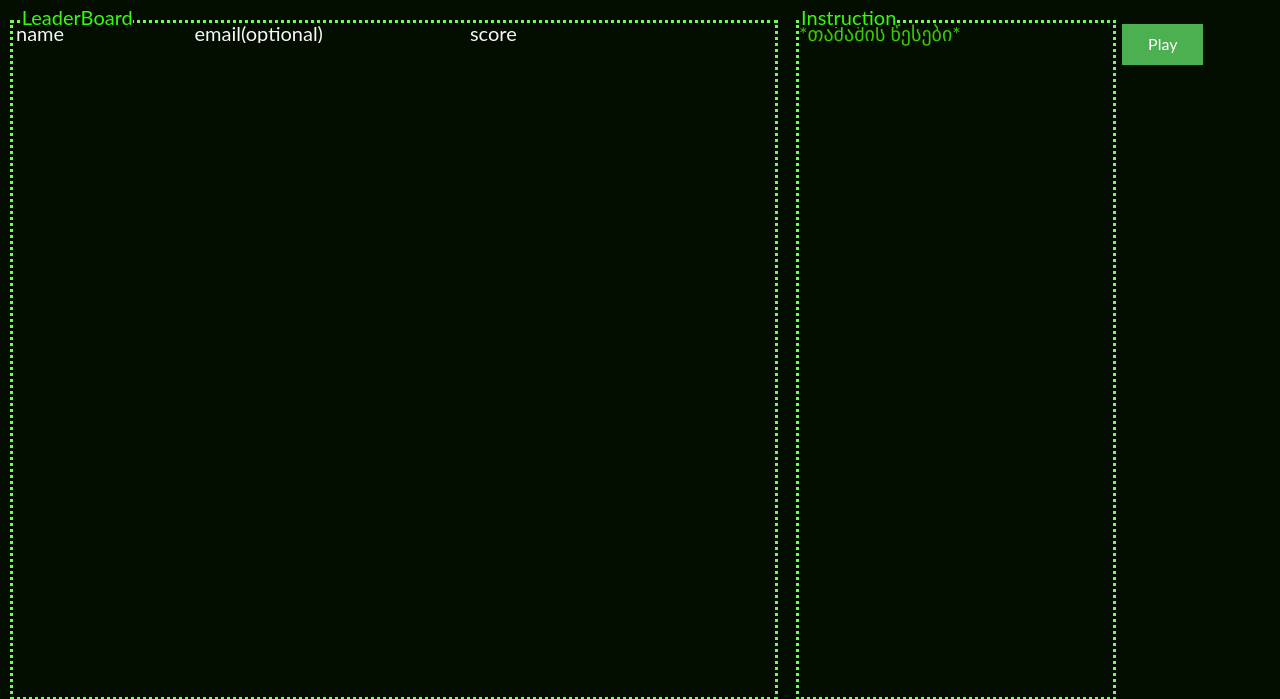
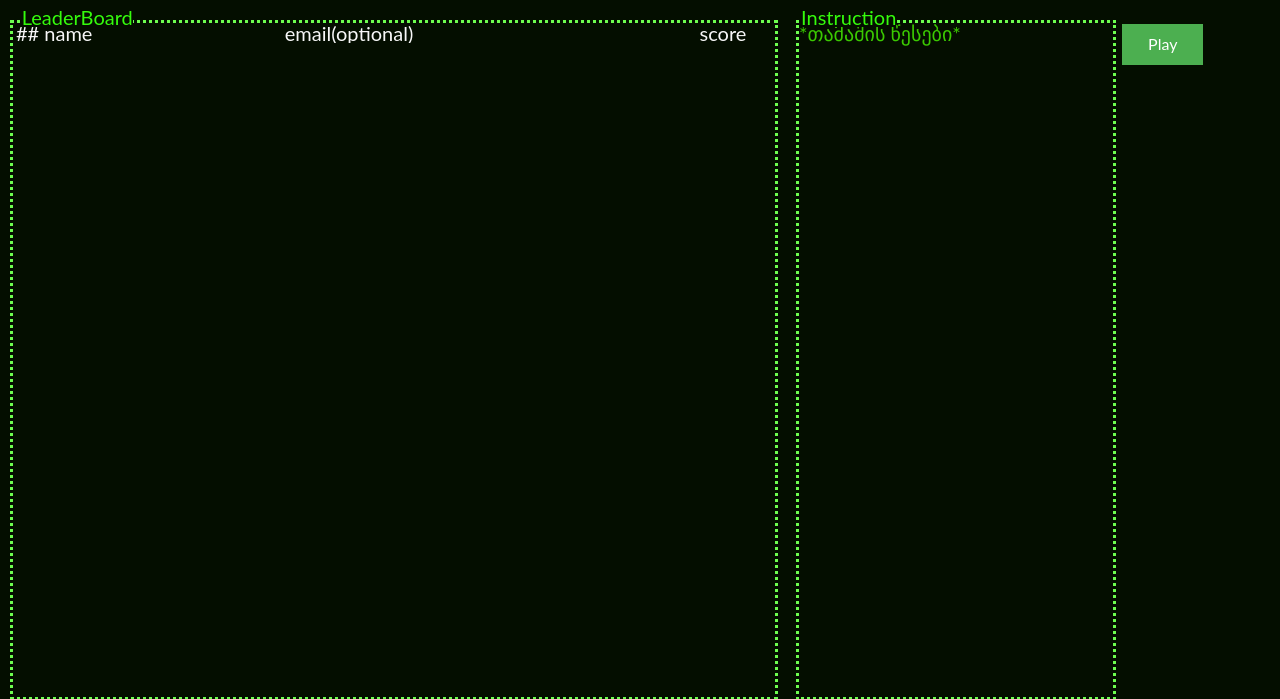
Before and after one commit to GiorgioRR/typing-game, a Flask app: page / in a window 1280 px wide. Shown: the part 72-771 px from the top of the page. Run offline with Flask 2, Linux system fonts and the light colour scheme; data comes from the database, SQL or seed files in the repository; both versions use the stored data as it was after the commit; parts of the project's set-up code (start-up, migrations or seed data) failed here and were passed over.

Commit message:
fixed some bugs

```diff
--- a/app.py
+++ b/app.py
@@ -42,7 +42,7 @@ class User(db.Model):
 @app.route("/home")
 @app.route("/")
 def index():
-    users = [["", "name", "email(optional)", "score"], ]
+    users = [["", "##  name", "email(optional)", "score"], ]
     for n, user in enumerate(User.query.all()):
         users.append([f"#{n+1}", user.name, user.email, user.score])
 
--- a/static/styles/gameplay.css
+++ b/static/styles/gameplay.css
@@ -10,8 +10,8 @@
 }
 
 html, body {
-  height: 100%;
-  width: 100%;
+  height: 100vh;
+  width: 100vw;
 }
 
 body {
--- a/static/styles/gameplay.scss
+++ b/static/styles/gameplay.scss
@@ -9,7 +9,7 @@
     box-sizing: border-box;
 }
 
-html, body { height: 100%; width: 100%; }
+html, body { height: 100vh; width: 100vw; }
 
 body {
     color: #6dfd4f;
--- a/static/styles/main.css
+++ b/static/styles/main.css
@@ -49,9 +49,8 @@ body main .col-one h2 {
 
 body main .col-one div {
   overflow: auto;
-  position: absolute;
   z-index: -1;
-  width: 60%;
+  width: 60vw;
   min-width: 510px;
 }
 
--- a/static/styles/main.scss
+++ b/static/styles/main.scss
@@ -44,11 +44,12 @@ body {
                 top: 1%;
                 left: 1.5%;
             }
+
             div {
                 overflow: auto;
-                position: absolute;
+                // position: absolute;
                 z-index: -1;
-                width: 60%;
+                width: 60vw;
                 min-width: 510px;
 
                 div {
```
Also changed, not shown: sql/database.db, templates/index.html (line endings or trailing spaces), 2 other files.
